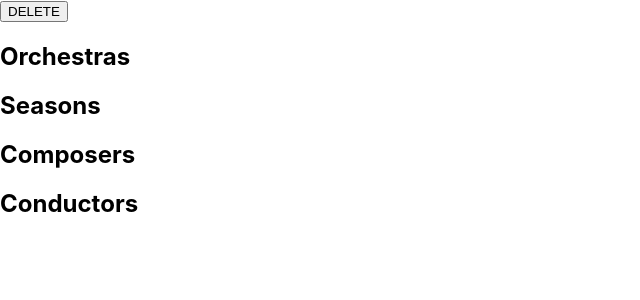
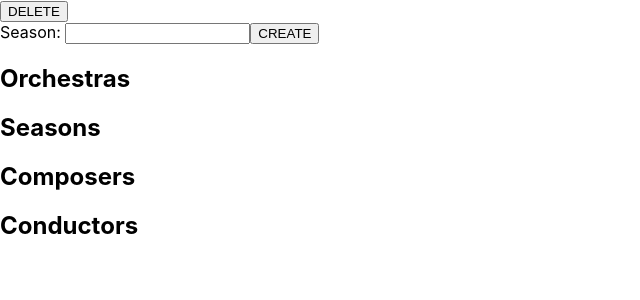
Before and after one commit to tissakhosla/mern-ny-phil, a React (Create React App) app: page / in a window 1280 px wide. Shown: the top 300 px of the page, without its empty margins (0-640 px from the left). Built offline with nearby package versions, Linux system fonts and the light colour scheme.

Commit message:
created fuzzy wuzzy was a bear - now update to add fuzzy wuzzy had no hair

```diff
--- a/src/App.js
+++ b/src/App.js
@@ -42,25 +42,35 @@ class App extends Component {
       )
   }
 
-  clickHandler() {
+  deleteHandler(eo) {
+    eo.preventDefault()
     let performanceId = prompt("Which ID should be deleted?")
 
-    fetch("http://localhost:8080/program/id/" + performanceId, {
+    let deleteMethod = {
       method: 'DELETE',
       headers: { 'content-type': 'application/json' }
-    })
-      .then( res => res.text())
-      .then( res => console.log(res))
+    }
+    fetch("http://localhost:8080/program/id/" + performanceId, deleteMethod)
+      .then(res => res.text())
+      .then(res => console.log(res))
+      .catch(err => console.log(err))
+  }
 
-    // fetch('https://example.com/delete-item/', {
-    //   method: 'DELETE',
-    //   headers: { 'content-type': 'application/json' },
-    //   body: JSON.stringify({ id: '5bdcdfa40f0a326f858feae0' })
-    // })
-    //   .then(res => res.text()) // OR res.json()
-    //   .then(res => console.log(res))
+  createHandler(eo) {
+    eo.preventDefault()
+    eo.persist()
 
+    const postMethod = {
+      method: 'POST',
+      headers: { 'Content-type': 'application/json; charset=UTF-8' },
+      body: JSON.stringify({season: "Fuzzy wuzzy was a bear"})
+    }
 
+    fetch("http://localhost:8080/program", postMethod)
+      .then(res => console.log(res))
+      .catch(err => console.log(err))
+
+    console.log(eo)
   }
 
   render() {
@@ -69,8 +79,13 @@ class App extends Component {
     return (
       <div>
         <div>
-          <button onClick={this.clickHandler}>DELETE</button>
+          <button onClick={this.deleteHandler}>DELETE</button>
         </div>
+        <form>
+          Season: <input type="text" name="season"></input>
+          <input label="performance" value="CREATE" type="submit" onClick={this.createHandler}></input>
+        </form>
+
         <h2>Orchestras</h2>
         <OrchestraList {...this.state} />
         <h2>Seasons</h2>
```
